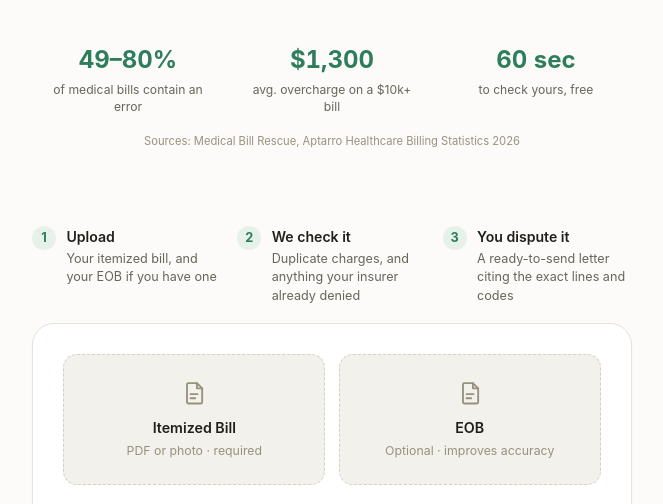
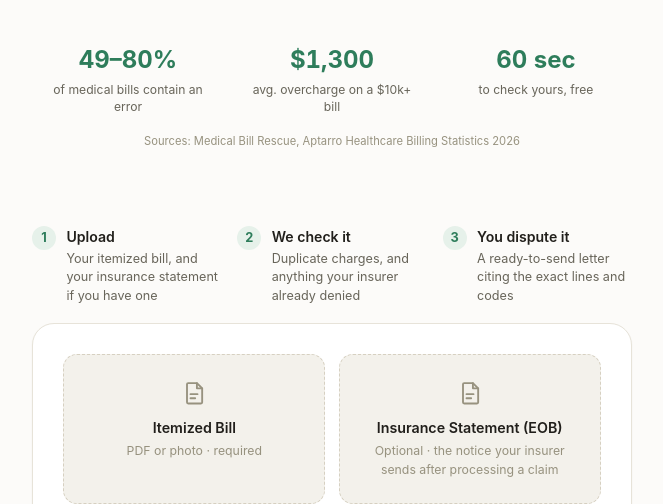
Before and after one commit to LuLu1016/clearbill-ai, a website: page preview/index.html in a window 1280 px wide. Shown: the part 279-783 px from the top of the page, without its empty margins (308-971 px from the left). Drawn offline with Linux system fonts and the light colour scheme.

Commit message:
Fix EOB jargon: label as plain language first, acronym second
A first-time patient hits "EOB" with zero context at the very first upload
field, right next to a required field they do understand. It was already
correctly optional, so the fix isn't hiding it -- it's making the label and
hint explain what it IS in plain words instead of assuming prior knowledge.
"EOB" -> "Insurance Statement (EOB)" -> "the notice your insurer sends after
processing a claim." Applied to both the live app and the standalone preview.

```diff
--- a/preview/index.html
+++ b/preview/index.html
@@ -384,7 +384,7 @@
       <span class="how-num">1</span>
       <div>
         <div class="how-title">Upload</div>
-        <div class="how-desc">Your itemized bill, and your EOB if you have one</div>
+        <div class="how-desc">Your itemized bill, and your insurance statement if you have one</div>
       </div>
     </div>
     <div class="how-step">
@@ -425,8 +425,8 @@
           <path d="M14.5 3.5V8H19" stroke-linecap="round" stroke-linejoin="round" />
           <path d="M9 13h6M9 16.5h4" stroke-linecap="round" />
         </svg>
-        <div class="dropzone-label">EOB</div>
-        <div class="dropzone-hint">Optional &middot; improves accuracy</div>
+        <div class="dropzone-label">Insurance Statement (EOB)</div>
+        <div class="dropzone-hint">Optional &middot; the notice your insurer sends after processing a claim</div>
         <div class="dropzone-filename-row">
           <span class="dropzone-filename" id="eob-filename"></span>
           <button type="button" class="dropzone-clear" id="eob-clear" aria-label="Remove EOB file">&times;</button>
```
Also changed, not shown: templates/index.html (+3 -3 lines).
